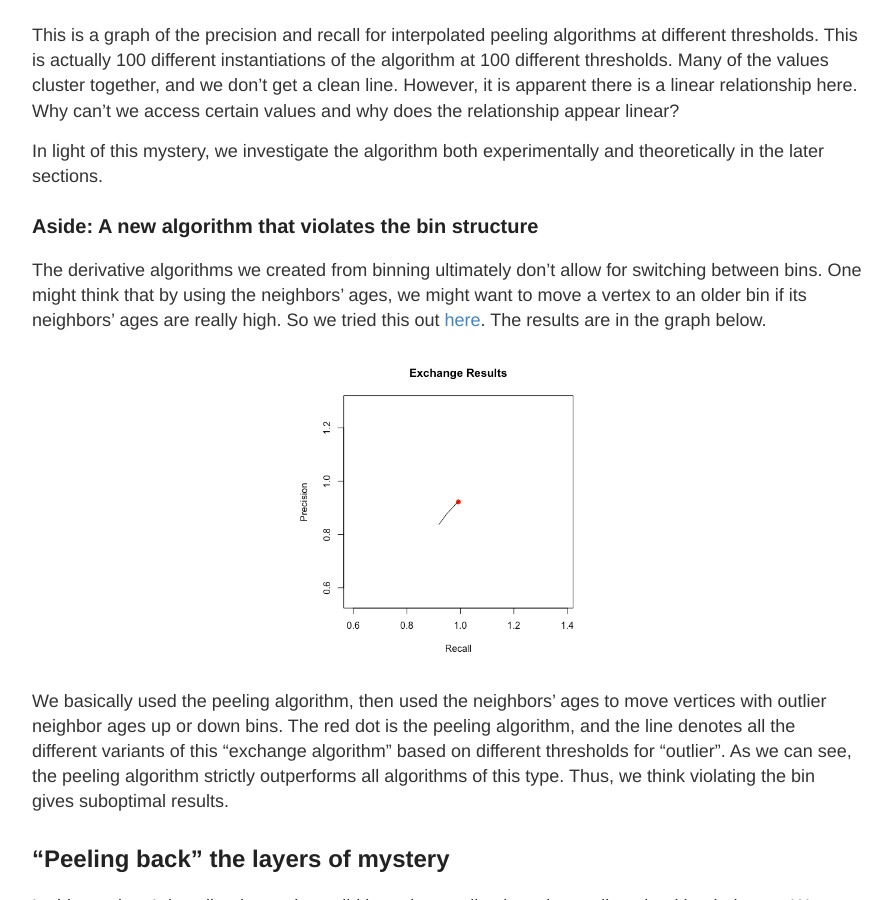
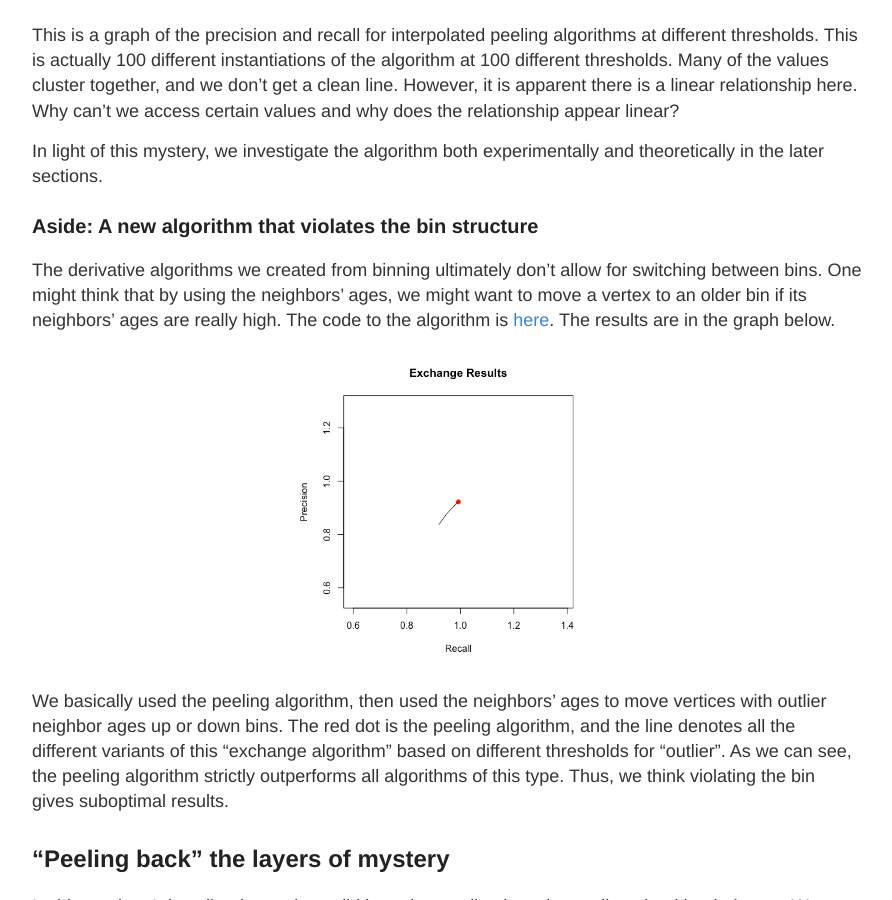
Before and after one commit to houcharlie/oldwebsite, a Jekyll site: the page built from _posts/2018-10-11-peeling.md, in a window 1280 px wide and 900 px high, scrolled down 2232 px. Shown: the whole window, without its empty margins (193-1085 px from the left). Built offline with Jekyll 4.4.1, drawn with Linux system fonts in a browser that asks for light colours; formulas are drawn with MathJax 3.

Commit message:
Update _posts/2018-10-11-peeling.md

```diff
--- a/_posts/2018-10-11-peeling.md
+++ b/_posts/2018-10-11-peeling.md
@@ -25,7 +25,7 @@ There are a lot of questions that arise from this.  First, the peeling algorithm
 
 ### A new algorithm: Interpolated Peeling
 
-To answer the second question, we introduce a new algorithm named Interpolated Peeling.  The code to the algorithm is [here](https://github.com/houcharlie/peelingAnalysis/blob/master/dualGenPeel.R).  We first perform the peeling algorithm, and separate the nodes into their bins.  Then, we tiebreak the nodes like in the peeling+ algorithm, except we only tiebreak them if the difference in their neighbors' ages is significant enough.  Significant enough is defined as the age being greater than a proportion set by the user times the mean of the neighbors' ages in the bin.  We could have also used a z-score based thresholding, but it mostly gave the same results, and the code is cleaner this way.
+To answer the second question, we introduce a new algorithm named Interpolated Peeling.  The code to the algorithm is [here](https://github.com/houcharlie/peelingAnalysis/blob/master/R%20Scripts/interPeel/dualGenPeel.R).  We first perform the peeling algorithm, and separate the nodes into their bins.  Then, we tiebreak the nodes like in the peeling+ algorithm, except we only tiebreak them if the difference in their neighbors' ages is significant enough.  Significant enough is defined as the age being greater than a proportion set by the user times the mean of the neighbors' ages in the bin.  We could have also used a z-score based thresholding, but it mostly gave the same results, and the code is cleaner this way.
 
 Let precision be the proportion of guesses the algorithm gets correct out of the total number of guesses and recall be the proportion of correct guesses out of the total number of pairs of vertices.
 
@@ -50,7 +50,7 @@ In light of this mystery, we investigate the algorithm both experimentally and t
 
 
 ### Aside: A new algorithm that violates the bin structure
-The derivative algorithms we created from binning ultimately don't allow for switching between bins.  One might think that by using the neighbors' ages, we might want to move a vertex to an older bin if its neighbors' ages are really high.  So we tried this out [here](https://github.com/houcharlie/peelingAnalysis/blob/master/exchPeel.R).  The results are in the graph below.
+The derivative algorithms we created from binning ultimately don't allow for switching between bins.  One might think that by using the neighbors' ages, we might want to move a vertex to an older bin if its neighbors' ages are really high.  The code to the algorithm is [here](https://github.com/houcharlie/peelingAnalysis/blob/master/R%20Scripts/exchangePeel/exchPeel.R).  The results are in the graph below.
 
 <p style="text-align:center;">
 <img src="{{site.url}}/images/exch_m10_n1000.png" width="300" alt="Exchange bound">
```
